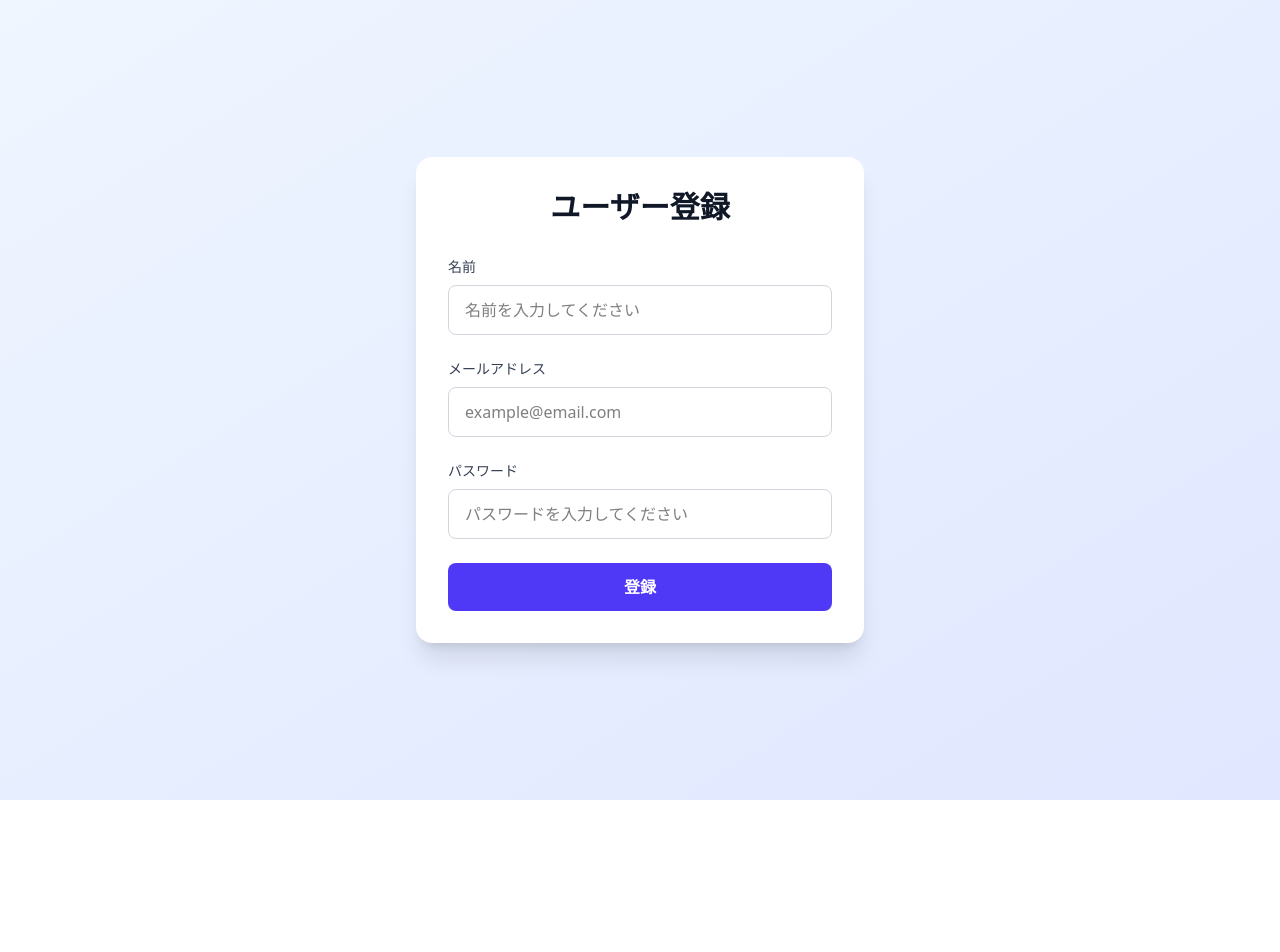
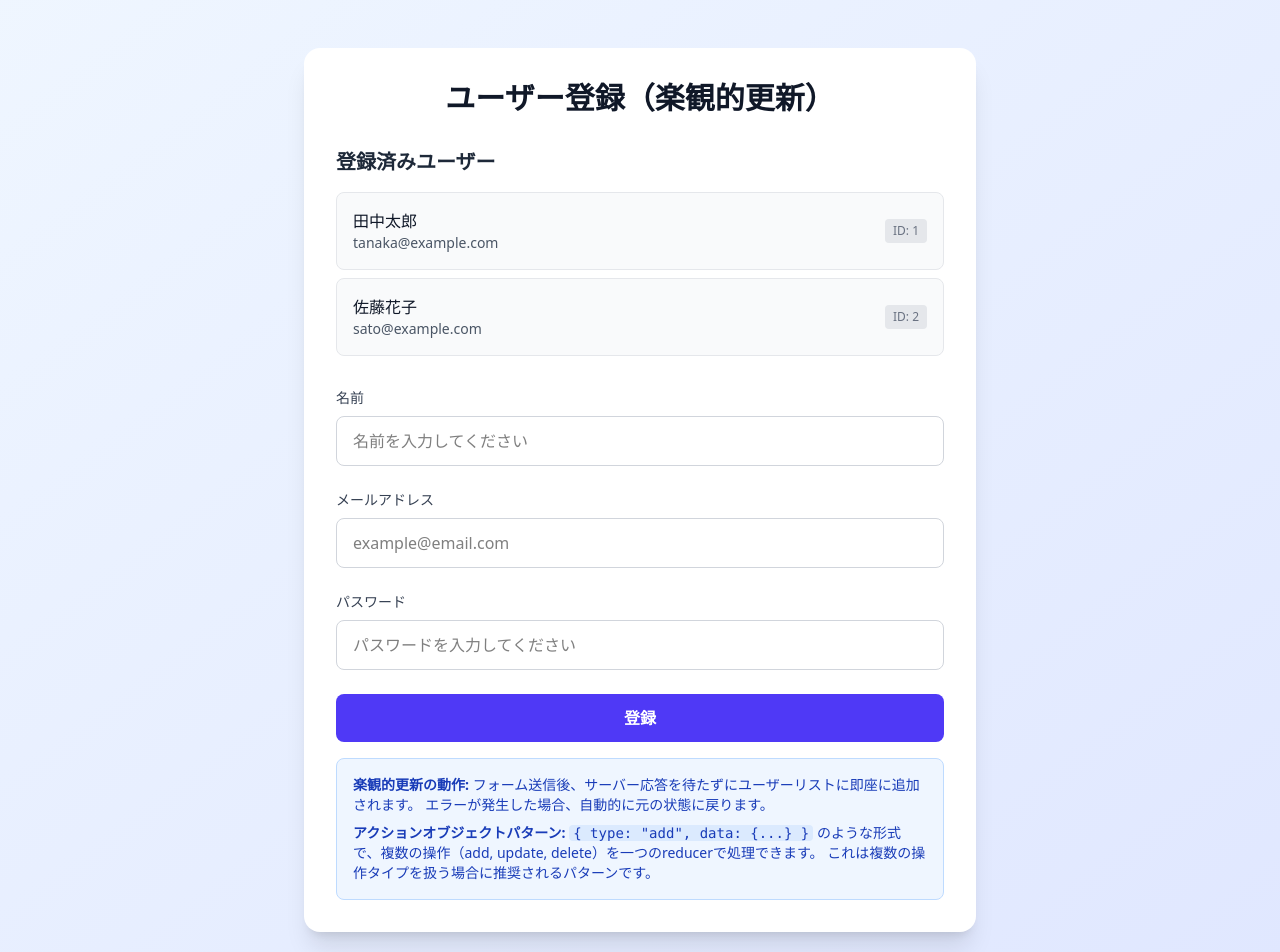
Before and after one commit to KadoProG/react-19-prac, a React (Vite) app: page /register3 in a window 1280 px wide. Shown: the top 952 px of the page. Before the commit the page ends 800 px from the top, so only its background shows below. Built offline with nearby package versions, Linux system fonts and the light colour scheme.

Commit message:
feat: 楽観的更新のやつ実装

```diff
--- a/src/pages/register-3/index.tsx
+++ b/src/pages/register-3/index.tsx
@@ -1,18 +1,108 @@
-import { useState, useActionState } from 'react';
+import { useState, useActionState, useOptimistic } from 'react';
+
+type User = {
+  id: number;
+  name: string;
+  email: string;
+};
+
+// アクションタイプの定義
+// アクションオブジェクトパターンは複数の操作を扱う場合に推奨される
+type OptimisticAction =
+  | { type: 'add'; data: Partial<User>; id?: number } // idはオプショナル（reducer内で生成も可能）
+  | { type: 'update'; id: number; data?: Partial<User> }
+  | { type: 'delete'; id: number };
+
+// サーバー側のユーザーリスト（実際のアプリではAPIから取得）
+const initialUsers: User[] = [
+  { id: 1, name: '田中太郎', email: 'tanaka@example.com' },
+  { id: 2, name: '佐藤花子', email: 'sato@example.com' },
+];
+
+let nextId = 3;
 
 export const Register3 = () => {
   const [name, setName] = useState('');
   const [email, setEmail] = useState('');
   const [password, setPassword] = useState('');
+  const [users, setUsers] = useState<User[]>(initialUsers);
+
+  // 楽観的更新: アクションオブジェクトパターンで複数の操作を処理
+  // このパターンは複数の操作タイプ（add, update, delete）を扱う場合に推奨される
+  const [optimisticUsers, addOptimisticUser] = useOptimistic(
+    users,
+    (state: User[], action: OptimisticAction): User[] => {
+      switch (action.type) {
+        case 'add': {
+          // 新しいユーザーを追加
+          // IDが指定されていない場合はreducer内で生成
+          const newUser: User = {
+            id: action.id ?? nextId++,
+            name: action.data.name || '',
+            email: action.data.email || '',
+          };
+          return [...state, newUser];
+        }
+        case 'update': {
+          // ユーザーを更新（dataが指定されていない場合は削除扱い）
+          if (!action.data) {
+            return state.filter((user) => user.id !== action.id);
+          }
+          return state.map((user) => (user.id === action.id ? { ...user, ...action.data } : user));
+        }
+        case 'delete': {
+          // ユーザーを削除
+          return state.filter((user) => user.id !== action.id);
+        }
+        default:
+          return state;
+      }
+    }
+  );
 
   const [error, submitAction, isPending] = useActionState(
-    async (previousState: string | null, formData: FormData) => {
-      console.log(previousState);
-      if (name === '') return '名前を入力してください';
-      await new Promise((resolve) => setTimeout(resolve, 1000));
-      console.log(formData.get('name'));
-      console.log(formData.get('email'));
-      console.log(formData.get('password'));
+    async (_previousState: string | null, formData: FormData) => {
+      const formName = formData.get('name') as string;
+      const formEmail = formData.get('email') as string;
+
+      if (formName === '') return '名前を入力してください';
+      if (formEmail === '') return 'メールアドレスを入力してください';
+
+      // 楽観的更新を実行: アクションオブジェクト形式で送信
+      // IDを事前に生成してアクションに含める（サーバー側の状態更新でも同じIDを使用）
+      const newUserId = nextId++;
+      addOptimisticUser({
+        type: 'add',
+        id: newUserId,
+        data: {
+          name: formName,
+          email: formEmail,
+        },
+      });
+
+      // サーバーリクエストをシミュレート（2秒かかる）
+      await new Promise((resolve) => setTimeout(resolve, 2000));
+
+      // エラーが発生する可能性をシミュレート（10%の確率）
+      if (Math.random() < 0.1) {
+        // エラー時、useOptimisticが自動的に元の状態に復元します
+        throw new Error('サーバーエラーが発生しました');
+      }
+
+      // 成功時: サーバーの状態を更新（楽観的更新で使用したIDと同じ）
+      const newUser: User = {
+        id: newUserId,
+        name: formName,
+        email: formEmail,
+      };
+      setUsers((prev) => [...prev, newUser]);
+      console.log('登録完了:', formName, formEmail);
+
+      // フォームをリセット
+      setName('');
+      setEmail('');
+      setPassword('');
+
       return null;
     },
     null
@@ -20,9 +110,38 @@ export const Register3 = () => {
 
   return (
     <div className="min-h-screen bg-gradient-to-br from-blue-50 to-indigo-100 flex items-center justify-center px-4 py-12">
-      <div className="w-full max-w-md">
+      <div className="w-full max-w-2xl">
         <div className="bg-white rounded-2xl shadow-xl p-8">
-          <h1 className="text-3xl font-bold text-gray-900 text-center mb-8">ユーザー登録</h1>
+          <h1 className="text-3xl font-bold text-gray-900 text-center mb-8">
+            ユーザー登録（楽観的更新）
+          </h1>
+
+          {/* 登録済みユーザーリスト */}
+          <div className="mb-8">
+            <h2 className="text-xl font-semibold text-gray-800 mb-4">登録済みユーザー</h2>
+            <div className="space-y-2 max-h-64 overflow-y-auto">
+              {optimisticUsers.length === 0 ? (
+                <p className="text-gray-500 text-sm">まだユーザーが登録されていません</p>
+              ) : (
+                optimisticUsers.map((user) => (
+                  <div
+                    key={user.id}
+                    className="bg-gray-50 border border-gray-200 rounded-lg p-4 flex items-center justify-between hover:bg-gray-100 transition-colors"
+                  >
+                    <div>
+                      <p className="font-medium text-gray-900">{user.name}</p>
+                      <p className="text-sm text-gray-600">{user.email}</p>
+                    </div>
+                    <span className="text-xs text-gray-500 bg-gray-200 px-2 py-1 rounded">
+                      ID: {user.id}
+                    </span>
+                  </div>
+                ))
+              )}
+            </div>
+          </div>
+
+          {/* 登録フォーム */}
           <form
             action={submitAction}
             className={`space-y-6 ${isPending ? 'opacity-75 pointer-events-none' : ''}`}
@@ -114,7 +233,25 @@ export const Register3 = () => {
               {isPending ? '登録中...' : '登録'}
             </button>
           </form>
-          {error && <p className="text-red-500 text-sm">{error}</p>}
+          {error && (
+            <div className="mt-4 p-4 bg-red-50 border border-red-200 rounded-lg">
+              <p className="text-red-600 text-sm font-medium">エラー: {error}</p>
+              <p className="text-red-500 text-xs mt-1">楽観的更新が自動的に元に戻されました</p>
+            </div>
+          )}
+          <div className="mt-4 p-4 bg-blue-50 border border-blue-200 rounded-lg">
+            <p className="text-blue-800 text-sm mb-2">
+              <strong>楽観的更新の動作:</strong>{' '}
+              フォーム送信後、サーバー応答を待たずにユーザーリストに即座に追加されます。
+              エラーが発生した場合、自動的に元の状態に戻ります。
+            </p>
+            <p className="text-blue-800 text-sm">
+              <strong>アクションオブジェクトパターン:</strong>{' '}
+              <code className="bg-blue-100 px-1 rounded">{'{ type: "add", data: {...} }'}</code>{' '}
+              のような形式で、複数の操作（add, update, delete）を一つのreducerで処理できます。
+              これは複数の操作タイプを扱う場合に推奨されるパターンです。
+            </p>
+          </div>
         </div>
       </div>
     </div>
```
